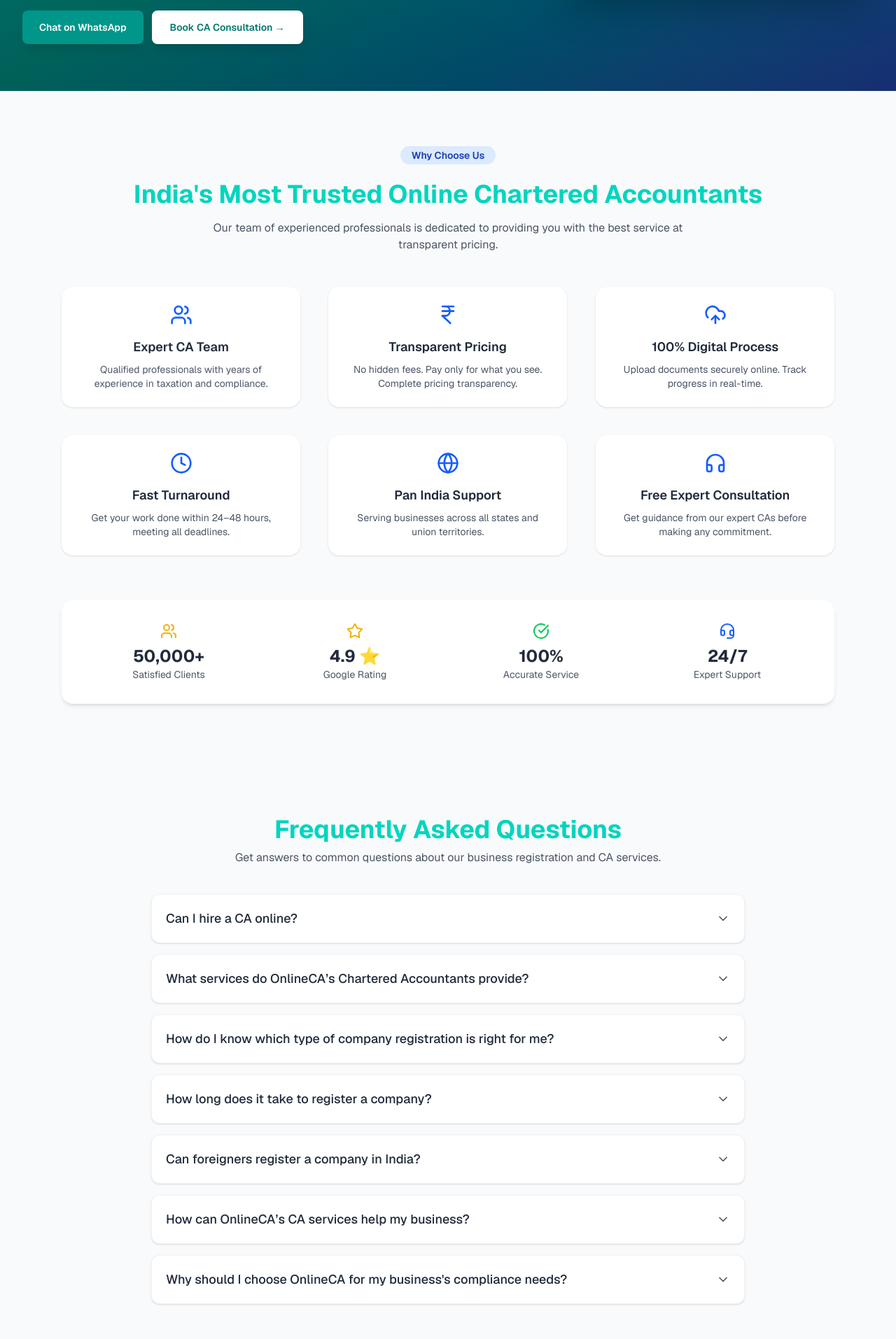
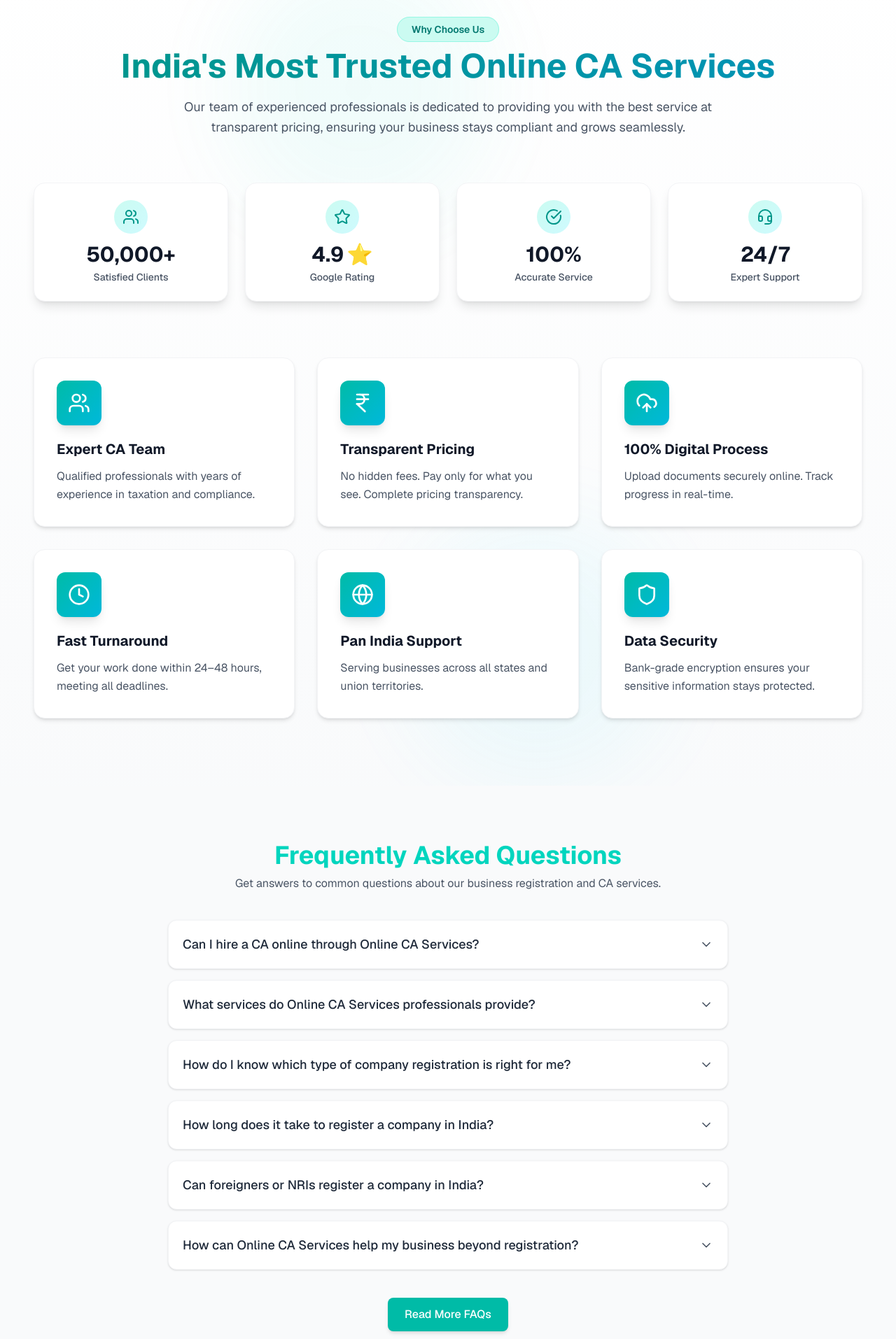
Before and after one commit to Kirito-012/onlineCAServices, a Next.js app: page / in a window 1280 px wide. Shown: the part 606-2520 px from the top of the page at 70% size. Built offline with nearby package versions, Linux system fonts and the light colour scheme.

Commit message:
Polishing FrontEnd

```diff
--- a/app/about/page.tsx
+++ b/app/about/page.tsx
@@ -66,7 +66,7 @@
 						}
 					}
 				`}</style>
-				<div className='max-w-6xl mx-auto px-4 sm:px-6 lg:px-8 py-12'>
+				<div className='max-w-6xl mx-auto px-6 sm:px-8 lg:px-12 py-12'>
 					{/* Hero Section */}
 					<div className='bg-linear-to-r from-teal-600 to-blue-700 rounded-xl p-8 sm:p-12 mb-12 text-white shadow-lg hero-fade'>
 						<h1 className='text-3xl sm:text-4xl lg:text-5xl font-bold mb-4'>
--- a/app/components/FAQSection.tsx
+++ b/app/components/FAQSection.tsx
@@ -1,110 +1,127 @@
-"use client";
+'use client'
 
-import { useState } from "react";
-import { motion, AnimatePresence } from "framer-motion";
-import { ChevronDown } from "lucide-react";
+import {useState} from 'react'
+import {motion, AnimatePresence} from 'framer-motion'
+import {ChevronDown} from 'lucide-react'
+import Link from 'next/link'
 
 export default function FAQSection() {
 	const faqs = [
 		{
-      question: "Can I hire a CA online?",
+			question: 'Can I hire a CA online through Online CA Services?',
 			answer:
-        "Yes, you can easily hire a Chartered Accountant online through our platform. Our expert CAs provide virtual consultation, documentation, and compliance filing services from anywhere in India.",
+				'Yes, you can easily hire a Chartered Accountant online through our platform. Our expert CAs provide virtual consultation, documentation, and compliance filing services from anywhere in India.',
 		},
 		{
-      question: "What services do OnlineCA’s Chartered Accountants provide?",
-      answer:
-        "Our CAs offer company registration, GST filing, tax return preparation, accounting, compliance management, and business advisory services — all online for your convenience.",
-    },
-    {
-      question: "How do I know which type of company registration is right for me?",
-      answer:
-        "Our experts analyze your business needs and suggest the best registration type — Private Limited, LLP, or Proprietorship — based on your goals, scale, and future plans.",
-    },
-    {
-      question: "How long does it take to register a company?",
-      answer:
-        "The registration process typically takes 5–7 working days, depending on document readiness and government processing time.",
-    },
-    {
-      question: "Can foreigners register a company in India?",
-      answer:
-        "Yes, foreign nationals and NRIs can register companies in India under FEMA and Companies Act guidelines. Our experts assist with documentation, legal compliance, and banking setup.",
-    },
-    {
-      question: "How can OnlineCA’s CA services help my business?",
-      answer:
-        "We handle accounting, taxation, and compliance, allowing you to focus on business growth while we manage your financial and legal responsibilities efficiently.",
+			question: 'What services do Online CA Services professionals provide?',
+			answer: [
+				'We connect you with qualified professionals who offer:',
+				'• Income Tax Return (ITR) filing for individuals and businesses',
+				'• GST registration and monthly return filing',
+				'• Bookkeeping and accounting',
+				'• Business registration (LLP, OPC, Private Limited, Partnership)',
+				'• ROC annual compliance and director KYC',
+				'• Tax notice replies and legal documentation support',
+				'',
+				'All services are delivered online, paperless, and securely.',
+			],
 		},
 		{
 			question:
-        "Why should I choose OnlineCA for my business's compliance needs?",
+				'How do I know which type of company registration is right for me?',
 			answer:
-        "We combine technology with professional expertise to ensure timely, accurate, and hassle-free compliance for startups and enterprises alike.",
+				'Our professionals provide free initial guidance to help you decide whether a Proprietorship, LLP, OPC, or Private Limited Company suits your goals. They analyze your business model, partners, investment plans, and compliance expectations before recommending the best structure.',
 		},
-  ];
+		{
+			question: 'How long does it take to register a company in India?',
+			answer: [
+				'It usually takes 3 to 7 working days, depending on:',
+				'• Type of business entity',
+				'• Document verification',
+				'• MCA approval timelines',
+				'',
+				'You can start your registration today with minimal documentation through Online CA Services.',
+			],
+		},
+		{
+			question: 'Can foreigners or NRIs register a company in India?',
+			answer:
+				'Yes, NRIs and foreign nationals can register a business in India under FEMA and MCA guidelines. However, specific documents like passport, notarized proof of address, and authorized representative details are required. Our professionals can handle the entire registration process end-to-end.',
+		},
+		{
+			question:
+				'How can Online CA Services help my business beyond registration?',
+			answer:
+				'We provide 360° business support — from tax planning, GST filing, payroll setup, and accounting automation to ROC compliance and audits. Think of us as your long-term digital finance partner.',
+		},
+	]
 
-  const [activeIndex, setActiveIndex] = useState<number | null>(null);
+	const [activeIndex, setActiveIndex] = useState<number | null>(null)
 
 	const toggleFAQ = (index: number) => {
-    setActiveIndex(activeIndex === index ? null : index);
-  };
+		setActiveIndex(activeIndex === index ? null : index)
+	}
 
 	return (
-    <section className="py-20 bg-gray-50 text-gray-800">
-      <div className="max-w-4xl mx-auto px-6">
+		<section className='py-20 bg-gray-50 text-gray-800'>
+			<div className='max-w-4xl mx-auto px-6 sm:px-8 lg:px-12'>
 				<motion.div
-          initial={{ opacity: 0, y: 30 }}
-          whileInView={{ opacity: 1, y: 0 }}
-          transition={{ duration: 0.6 }}
-          className="text-center mb-10"
-        >
-          <h2 className="text-3xl text-teal-400 md:text-4xl font-bold mb-2">
+					initial={{opacity: 0, y: 30}}
+					whileInView={{opacity: 1, y: 0}}
+					transition={{duration: 0.6}}
+					className='text-center mb-10'>
+					<h2 className='text-3xl text-teal-400 md:text-4xl font-bold mb-2'>
 						Frequently Asked Questions
 					</h2>
-          <p className="text-gray-600 max-w-2xl mx-auto">
+					<p className='text-gray-600 max-w-2xl mx-auto'>
 						Get answers to common questions about our business registration and
 						CA services.
 					</p>
 				</motion.div>
 
-        <div className="space-y-4">
+				<div className='space-y-4'>
 					{faqs.map((faq, index) => (
 						<motion.div
 							key={index}
-              initial={{ opacity: 0, y: 20 }}
-              whileInView={{ opacity: 1, y: 0 }}
-              viewport={{ once: true }}
-              transition={{ delay: index * 0.05 }}
-              className="bg-white rounded-xl shadow-sm border border-gray-100"
-            >
+							initial={{opacity: 0, y: 20}}
+							whileInView={{opacity: 1, y: 0}}
+							viewport={{once: true}}
+							transition={{delay: index * 0.05}}
+							className='bg-white rounded-xl shadow-sm border border-gray-100'>
 							<button
 								onClick={() => toggleFAQ(index)}
-                className="w-full flex justify-between items-center text-left p-5 focus:outline-none hover:bg-gray-50 transition rounded-xl"
-              >
-                <span className="font-medium text-gray-800 text-base md:text-lg">
+								className='w-full flex justify-between items-center text-left p-5 focus:outline-none hover:bg-gray-50 transition rounded-xl'>
+								<span className='font-medium text-gray-800 text-base md:text-lg'>
 									{faq.question}
 								</span>
 								<motion.span
-                  animate={{ rotate: activeIndex === index ? 180 : 0 }}
-                  transition={{ duration: 0.3 }}
-                >
-                  <ChevronDown className="w-5 h-5 text-gray-600" />
+									animate={{rotate: activeIndex === index ? 180 : 0}}
+									transition={{duration: 0.3}}>
+									<ChevronDown className='w-5 h-5 text-gray-600' />
 								</motion.span>
 							</button>
 
 							<AnimatePresence initial={false}>
 								{activeIndex === index && (
 									<motion.div
-                    key="content"
-                    initial={{ opacity: 0, height: 0 }}
-                    animate={{ opacity: 1, height: "auto" }}
-                    exit={{ opacity: 0, height: 0 }}
-                    transition={{ duration: 0.4, ease: "easeInOut" }}
-                    className="overflow-hidden border-t border-gray-100"
-                  >
-                    <div className="p-5 text-gray-600 text-sm md:text-base leading-relaxed">
-                      {faq.answer}
+										key='content'
+										initial={{opacity: 0, height: 0}}
+										animate={{opacity: 1, height: 'auto'}}
+										exit={{opacity: 0, height: 0}}
+										transition={{duration: 0.4, ease: 'easeInOut'}}
+										className='overflow-hidden border-t border-gray-100'>
+										<div className='p-5 text-gray-600 text-sm md:text-base leading-relaxed'>
+											{Array.isArray(faq.answer) ? (
+												<div className='space-y-2'>
+													{faq.answer.map((line, i) => (
+														<p key={i} className={line.startsWith('•') ? 'ml-4' : ''}>
+															{line}
+														</p>
+													))}
+												</div>
+											) : (
+												<p>{faq.answer}</p>
+											)}
 										</div>
 									</motion.div>
 								)}
@@ -112,7 +129,19 @@
 						</motion.div>
 					))}
 				</div>
+
+				<motion.div
+					initial={{opacity: 0, y: 20}}
+					whileInView={{opacity: 1, y: 0}}
+					transition={{duration: 0.6, delay: 0.3}}
+					className='text-center mt-10'>
+					<Link
+						href='/faq'
+						className='inline-flex items-center px-6 py-3 bg-teal-500 hover:bg-teal-600 text-white font-medium rounded-lg transition-colors duration-200 shadow-md hover:shadow-lg'>
+						Read More FAQs
+					</Link>
+				</motion.div>
 			</div>
 		</section>
-  );
+	)
 }
--- a/app/components/Footer.tsx
+++ b/app/components/Footer.tsx
@@ -50,7 +50,7 @@
 					transition-delay: 0.4s;
 				}
 			`}</style>
-			<div className='max-w-7xl mx-auto px-4 sm:px-6 lg:px-8'>
+			<div className='max-w-7xl mx-auto px-6 sm:px-8 lg:px-12'>
 				<div className='grid grid-cols-1 md:grid-cols-2 lg:grid-cols-4 gap-10 pb-10'>
 					{/* Brand Section */}
 					<div className='footer-animate footer-stagger-1'>
--- a/app/components/HeroSection.tsx
+++ b/app/components/HeroSection.tsx
@@ -11,7 +11,7 @@
 	})
 
 	return (
-		<section className='relative text-white pt-24 pb-16 min-h-[calc(100vh-64px)] bg-linear-to-br from-teal-600 via-teal-700 to-blue-900'>
+		<section className='relative text-white flex items-center justify-center bg-linear-to-br from-teal-600 via-teal-700 to-blue-900'>
 			<style jsx>{`
 				@keyframes fadeInUp {
 					from {
@@ -87,10 +87,10 @@
 			`}</style>
 			<div className='absolute inset-0 bg-linear-to-t from-black/20 to-transparent'></div>
 
-			<div className='relative max-w-7xl mx-auto flex flex-col lg:flex-row items-center justify-between gap-10 px-4 sm:px-6 lg:px-8 z-10'>
+			<div className='relative max-w-7xl mx-auto flex flex-col lg:flex-row items-center justify-center gap-10 px-6 sm:px-8 lg:px-12 z-10 py-12'>
 				{/* Left Content */}
-				<div className='lg:w-1/2 space-y-5 mt-8 lg:mt-20'>
-					<h1 className='text-3xl sm:text-4xl lg:text-[44px] font-bold leading-tight animate-fade-in-left'>
+				<div className='lg:w-1/2 space-y-5 text-center lg:text-left w-full'>
+					<h1 className='text-2xl sm:text-3xl md:text-4xl lg:text-[44px] font-bold leading-tight animate-fade-in-left'>
 						<span className='text-white'>
 							Trusted & Expert Chartered Accountants for{' '}
 						</span>
@@ -99,13 +99,13 @@
 						</span>
 					</h1>
 
-					<p className='text-gray-200 text-base sm:text-lg max-w-2xl leading-relaxed animate-fade-in-left delay-200'>
+					<p className='text-gray-200 text-sm sm:text-base md:text-lg max-w-2xl mx-auto lg:mx-0 leading-relaxed animate-fade-in-left delay-200'>
 						Online CA Services Near Me - Simple, Secure & Affordable Chartered
 						Accountant Support Across India
 					</p>
 
 					{/* Feature Highlights */}
-					<div className='grid grid-cols-2 lg:grid-cols-4 gap-3 mt-6 animate-fade-in-up delay-300'>
+					{/* <div className='grid grid-cols-2 lg:grid-cols-4 gap-3 mt-6 animate-fade-in-up delay-300'>
 						{[
 							{title: '50,000+ Happy Clients', icon: '👥'},
 							{title: '4.9★ Google Rating', icon: '⭐'},
@@ -119,10 +119,10 @@
 								<div className='font-medium'>{f.title}</div>
 							</div>
 						))}
-					</div>
+					</div> */}
 
 					{/* CTA Buttons */}
-					<div className='flex flex-wrap gap-3 mt-6 animate-fade-in-left delay-400'>
+					<div className='flex flex-wrap gap-3 mt-6 animate-fade-in-left delay-400 justify-center lg:justify-start'>
 						<button className='cursor-pointer bg-teal-600 text-white px-6 py-3 rounded-lg text-sm font-semibold hover:bg-teal-700 hover:scale-105 transition-all duration-200 shadow-lg hover:shadow-xl'>
 							Chat on WhatsApp
 						</button>
--- a/app/components/WhyChooseUs.tsx
+++ b/app/components/WhyChooseUs.tsx
@@ -1,6 +1,6 @@
-"use client";
+'use client'
 
-import { motion } from "framer-motion";
+import {motion} from 'framer-motion'
 import {
 	Users,
 	IndianRupee,
@@ -11,122 +11,165 @@
 	Star,
 	CheckCircle,
 	Headset,
-} from "lucide-react";
+	Shield,
+} from 'lucide-react'
 
 export default function WhyChooseUs() {
 	const features = [
 		{
-      icon: <Users className="w-8 h-8 text-blue-600" />,
-      title: "Expert CA Team",
-      desc: "Qualified professionals with years of experience in taxation and compliance.",
+			icon: Users,
+			title: 'Expert CA Team',
+			desc: 'Qualified professionals with years of experience in taxation and compliance.',
 		},
 		{
-      icon: <IndianRupee className="w-8 h-8 text-blue-600" />,
-      title: "Transparent Pricing",
-      desc: "No hidden fees. Pay only for what you see. Complete pricing transparency.",
+			icon: IndianRupee,
+			title: 'Transparent Pricing',
+			desc: 'No hidden fees. Pay only for what you see. Complete pricing transparency.',
 		},
 		{
-      icon: <UploadCloud className="w-8 h-8 text-blue-600" />,
-      title: "100% Digital Process",
-      desc: "Upload documents securely online. Track progress in real-time.",
+			icon: UploadCloud,
+			title: '100% Digital Process',
+			desc: 'Upload documents securely online. Track progress in real-time.',
 		},
 		{
-      icon: <Clock className="w-8 h-8 text-blue-600" />,
-      title: "Fast Turnaround",
-      desc: "Get your work done within 24–48 hours, meeting all deadlines.",
+			icon: Clock,
+			title: 'Fast Turnaround',
+			desc: 'Get your work done within 24–48 hours, meeting all deadlines.',
 		},
 		{
-      icon: <Globe className="w-8 h-8 text-blue-600" />,
-      title: "Pan India Support",
-      desc: "Serving businesses across all states and union territories.",
+			icon: Globe,
+			title: 'Pan India Support',
+			desc: 'Serving businesses across all states and union territories.',
 		},
 		{
-      icon: <Headphones className="w-8 h-8 text-blue-600" />,
-      title: "Free Expert Consultation",
-      desc: "Get guidance from our expert CAs before making any commitment.",
+			icon: Shield,
+			title: 'Data Security',
+			desc: 'Bank-grade encryption ensures your sensitive information stays protected.',
 		},
-  ];
+	]
 
 	const stats = [
-    { value: "50,000+", label: "Satisfied Clients", icon: <Users className="w-6 h-6 text-yellow-500" /> },
-    { value: "4.9 ⭐", label: "Google Rating", icon: <Star className="w-6 h-6 text-yellow-500" /> },
-    { value: "100%", label: "Accurate Service", icon: <CheckCircle className="w-6 h-6 text-green-500" /> },
-    { value: "24/7", label: "Expert Support", icon: <Headset className="w-6 h-6 text-blue-600" /> },
-  ];
+		{value: '50,000+', label: 'Satisfied Clients', icon: Users},
+		{value: '4.9', label: 'Google Rating', icon: Star},
+		{value: '100%', label: 'Accurate Service', icon: CheckCircle},
+		{value: '24/7', label: 'Expert Support', icon: Headset},
+	]
 
 	return (
-    <section className="py-20 bg-gray-50 text-gray-800">
-      <div className="max-w-6xl mx-auto px-6 text-center">
+		<section className='relative py-24 bg-linear-to-b from-white to-gray-50 text-gray-800 overflow-hidden'>
+			{/* Subtle Background Pattern */}
+			<div className='absolute inset-0 opacity-5'>
+				<div className='absolute top-0 left-1/4 w-96 h-96 bg-teal-400 rounded-full blur-3xl' />
+				<div className='absolute bottom-0 right-1/4 w-96 h-96 bg-cyan-400 rounded-full blur-3xl' />
+			</div>
+
+			<div className='relative max-w-7xl mx-auto px-6 sm:px-8 lg:px-12'>
+				{/* Header Section */}
+				<div className='text-center mb-16'>
 					<motion.div
-          initial={{ opacity: 0, y: 20 }}
-          whileInView={{ opacity: 1, y: 0 }}
-          viewport={{ once: true, margin: "-50px" }}
-          transition={{ duration: 0.4, ease: "easeOut" }}
-          className="mb-6"
-        >
-          <span className="px-4 py-1 text-sm rounded-full bg-blue-100 text-blue-800 font-semibold">
+						initial={{opacity: 0, y: 20}}
+						whileInView={{opacity: 1, y: 0}}
+						viewport={{once: true}}
+						transition={{duration: 0.5}}
+						className='inline-block mb-4'>
+						<span className='px-5 py-2 text-sm font-semibold rounded-full bg-teal-100 text-teal-700 border border-teal-200'>
 							Why Choose Us
 						</span>
 					</motion.div>
 
 					<motion.h2
-          initial={{ opacity: 0, y: 15 }}
-          whileInView={{ opacity: 1, y: 0 }}
-          viewport={{ once: true, margin: "-50px" }}
-          transition={{ duration: 0.4, delay: 0.1, ease: "easeOut" }}
-          className="text-3xl md:text-4xl text-teal-400 font-bold mb-4"
-        >
-          India's Most Trusted Online Chartered Accountants
+						initial={{opacity: 0, y: 20}}
+						whileInView={{opacity: 1, y: 0}}
+						viewport={{once: true}}
+						transition={{duration: 0.5, delay: 0.1}}
+						className='text-3xl md:text-5xl font-bold mb-5 bg-linear-to-r from-teal-600 to-cyan-600 bg-clip-text text-transparent'>
+						India's Most Trusted Online CA Services
 					</motion.h2>
 
 					<motion.p
-          initial={{ opacity: 0 }}
-          whileInView={{ opacity: 1 }}
-          viewport={{ once: true, margin: "-50px" }}
-          transition={{ duration: 0.4, delay: 0.2 }}
-          className="max-w-2xl mx-auto text-gray-600 mb-12"
-        >
+						initial={{opacity: 0, y: 20}}
+						whileInView={{opacity: 1, y: 0}}
+						viewport={{once: true}}
+						transition={{duration: 0.5, delay: 0.2}}
+						className='max-w-3xl mx-auto text-lg text-gray-600 leading-relaxed'>
 						Our team of experienced professionals is dedicated to providing you
-          with the best service at transparent pricing.
+						with the best service at transparent pricing, ensuring your business
+						stays compliant and grows seamlessly.
 					</motion.p>
+				</div>
 
-        {/* Features Section */}
-        <div className="grid sm:grid-cols-2 md:grid-cols-3 gap-10 mb-16">
-          {features.map((feature, index) => (
+				{/* Stats Section - Moved Up */}
+				<motion.div
+					initial={{opacity: 0, y: 30}}
+					whileInView={{opacity: 1, y: 0}}
+					viewport={{once: true}}
+					transition={{duration: 0.6}}
+					className='grid grid-cols-2 md:grid-cols-4 gap-6 mb-20'>
+					{stats.map((stat, index) => {
+						const Icon = stat.icon
+						return (
 							<motion.div
 								key={index}
-              initial={{ opacity: 0, y: 20 }}
-              whileInView={{ opacity: 1, y: 0 }}
-              viewport={{ once: true, margin: "-100px" }}
-              transition={{ duration: 0.4, delay: index * 0.05, ease: "easeOut" }}
-              className="bg-white rounded-2xl p-6 shadow-sm hover:shadow-md transition-shadow duration-300"
-              style={{ willChange: "transform, opacity" }}
-            >
-              <div className="flex justify-center mb-4">{feature.icon}</div>
-              <h3 className="font-semibold text-lg mb-2">{feature.title}</h3>
-              <p className="text-sm text-gray-600">{feature.desc}</p>
+								initial={{opacity: 0, scale: 0.9}}
+								whileInView={{opacity: 1, scale: 1}}
+								viewport={{once: true}}
+								transition={{duration: 0.4, delay: index * 0.1}}
+								className='relative group'>
+								<div className='bg-white rounded-2xl p-6 shadow-lg border border-gray-100 hover:border-teal-200 transition-all duration-300 hover:shadow-xl'>
+									<div className='flex flex-col items-center text-center'>
+										<div className='w-12 h-12 rounded-full bg-linear-to-br from-teal-100 to-cyan-100 flex items-center justify-center mb-3 group-hover:scale-110 transition-transform duration-300'>
+											<Icon className='w-6 h-6 text-teal-600' />
+										</div>
+										<h3 className='text-3xl font-bold text-gray-900 mb-1'>
+											{stat.value}
+											{stat.icon === Star && (
+												<span className='text-yellow-500 ml-1'>⭐</span>
+											)}
+										</h3>
+										<p className='text-sm text-gray-600 font-medium'>
+											{stat.label}
+										</p>
+									</div>
+								</div>
 							</motion.div>
-          ))}
+						)
+					})}
+				</motion.div>
+
+				{/* Features Grid */}
+				<div className='grid sm:grid-cols-2 lg:grid-cols-3 gap-8'>
+					{features.map((feature, index) => {
+						const Icon = feature.icon
+						return (
+							<motion.div
+								key={index}
+								initial={{opacity: 0, y: 30}}
+								whileInView={{opacity: 1, y: 0}}
+								viewport={{once: true, margin: '-50px'}}
+								transition={{duration: 0.5, delay: index * 0.1}}
+								className='group relative'>
+								<div className='h-full bg-white rounded-2xl p-8 shadow-md border border-gray-100 hover:border-teal-200 transition-all duration-300 hover:shadow-xl hover:-translate-y-1'>
+									{/* Icon Container */}
+									<div className='w-16 h-16 rounded-xl bg-linear-to-br from-teal-500 to-cyan-500 flex items-center justify-center mb-5 group-hover:scale-110 transition-transform duration-300 shadow-lg'>
+										<Icon className='w-8 h-8 text-white' />
 									</div>
 
-        {/* Stats Section */}
-        <motion.div
-          initial={{ opacity: 0, y: 20 }}
-          whileInView={{ opacity: 1, y: 0 }}
-          viewport={{ once: true, margin: "-100px" }}
-          transition={{ duration: 0.5, ease: "easeOut" }}
-          className="grid grid-cols-2 md:grid-cols-4 gap-6 bg-white shadow-md rounded-2xl p-8"
-          style={{ willChange: "transform, opacity" }}
-        >
-          {stats.map((stat, index) => (
-            <div key={index} className="flex flex-col items-center">
-              {stat.icon}
-              <h3 className="text-2xl font-bold mt-2">{stat.value}</h3>
-              <p className="text-gray-600 text-sm">{stat.label}</p>
+									{/* Content */}
+									<h3 className='text-xl font-bold text-gray-900 mb-3'>
+										{feature.title}
+									</h3>
+									<p className='text-gray-600 leading-relaxed'>
+										{feature.desc}
+									</p>
+
+									{/* Hover Accent */}
+									<div className='absolute top-0 left-0 w-full h-1 bg-linear-to-r from-teal-500 to-cyan-500 rounded-t-2xl opacity-0 group-hover:opacity-100 transition-opacity duration-300' />
 								</div>
-          ))}
 							</motion.div>
+						)
+					})}
+				</div>
 			</div>
 		</section>
-  );
+	)
 }
--- a/app/faq/page.tsx
+++ b/app/faq/page.tsx
@@ -124,7 +124,7 @@
 					}
 				`}</style>
 
-				<div className='max-w-4xl mx-auto px-4 sm:px-6 lg:px-8 py-12'>
+				<div className='max-w-4xl mx-auto px-6 sm:px-8 lg:px-12 py-12'>
 					{/* Header Section */}
 					<div className='text-center mb-12 header-fade'>
 						<h1 className='text-4xl sm:text-5xl font-bold text-gray-900 mb-4'>
--- a/app/privacypolicy/page.tsx
+++ b/app/privacypolicy/page.tsx
@@ -28,7 +28,7 @@
 						opacity: 0;
 					}
 				`}</style>
-				<div className='max-w-5xl mx-auto px-4 sm:px-6 lg:px-8 py-12'>
+				<div className='max-w-5xl mx-auto px-6 sm:px-8 lg:px-12 py-12'>
 					{/* Header Section */}
 					<div className='bg-linear-to-r from-teal-600 to-blue-700 rounded-xl p-8 mb-8 text-white shadow-lg header-fade'>
 						<h1 className='text-3xl sm:text-4xl font-bold mb-3'>
```
Also changed, not shown: app/components/CallToAction.tsx (+9 -9 lines). Lines whose indentation alone changed are shown as unchanged.
